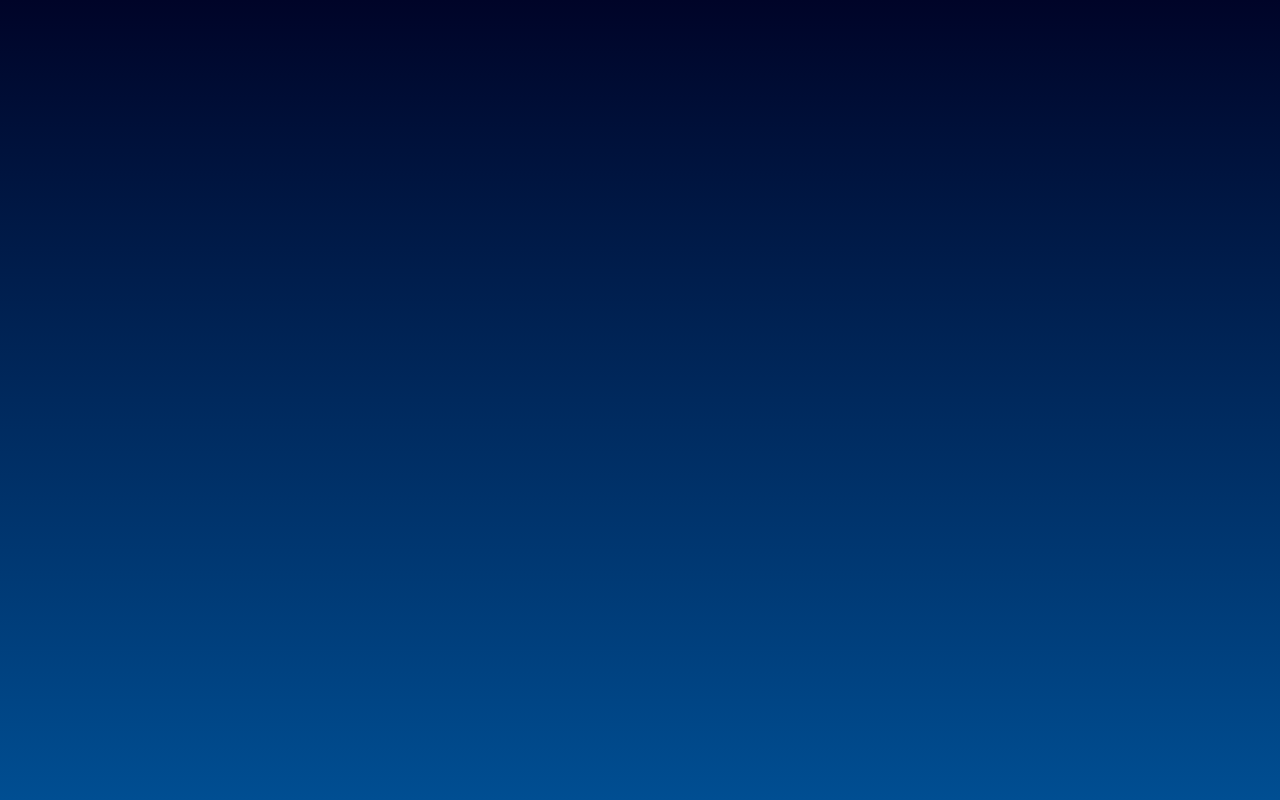
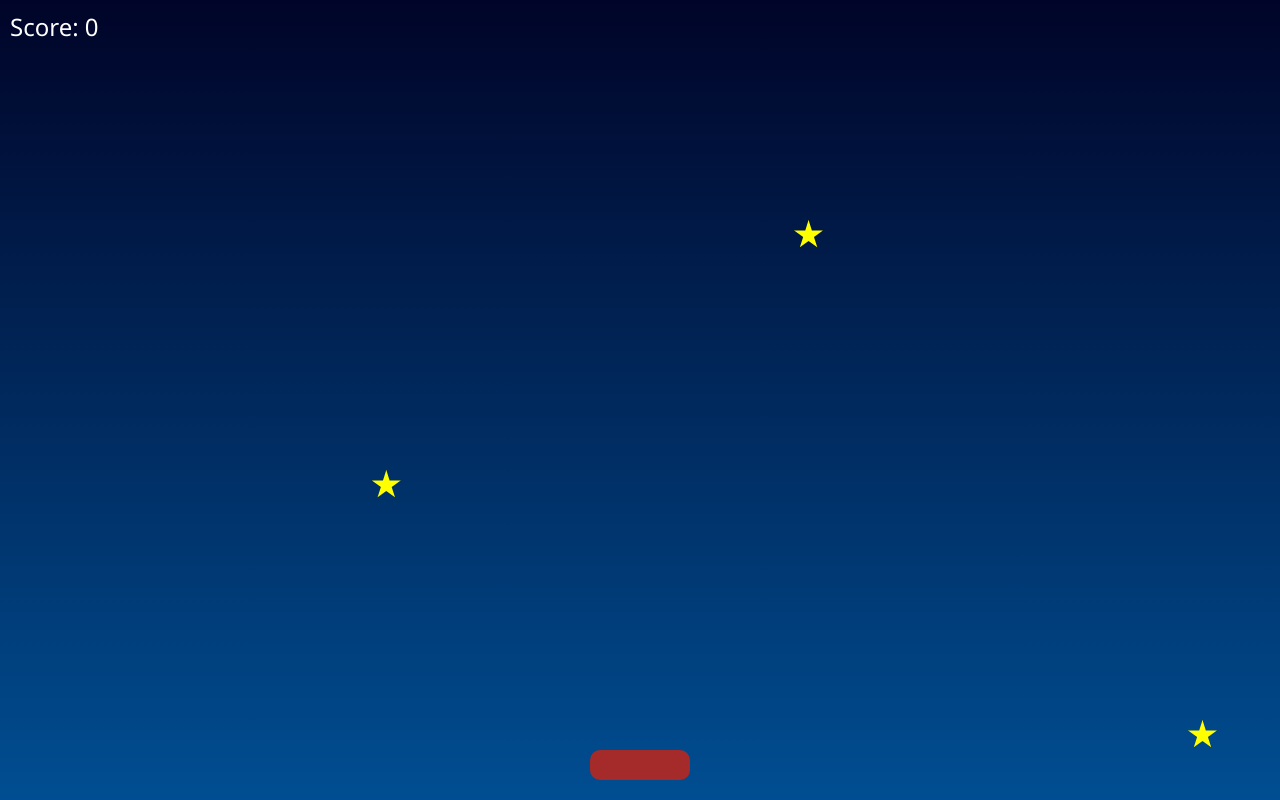
Before and after one commit to chrislynduerme8-prog/Falling-Stars-Catcher, a plain HTML site: page index.html in a window 1280 px wide. Drawn offline with Linux system fonts and the light colour scheme.

Commit message:
Update index.html

```diff
--- a/index.html
+++ b/index.html
@@ -36,3 +36,74 @@
     #basket {
       position: absolute;
       bottom: 20px;
+      left: 50%;
+      width: 100px;
+      height: 30px;
+      margin-left: -50px;
+      background: brown;
+      border-radius: 10px;
+    }
+
+    #score {
+      position: absolute;
+      top: 10px;
+      left: 10px;
+      font-size: 24px;
+    }
+  </style>
+</head>
+<body>
+  <div id="game">
+    <div id="basket"></div>
+    <div id="score">Score: 0</div>
+  </div>
+
+  <script>
+    const game = document.getElementById('game');
+    const basket = document.getElementById('basket');
+    const scoreDisplay = document.getElementById('score');
+    let score = 0;
+
+    // Move basket with mouse
+    game.addEventListener('mousemove', e => {
+      const x = e.clientX;
+      basket.style.left = `${x - basket.offsetWidth / 2}px`;
+    });
+
+    // Create falling stars
+    function createStar() {
+      const star = document.createElement('div');
+      star.classList.add('star');
+      star.style.left = `${Math.random() * (window.innerWidth - 30)}px`;
+      star.style.top = `-30px`;
+      game.appendChild(star);
+
+      let fallInterval = setInterval(() => {
+        const starTop = parseInt(star.style.top);
+        star.style.top = `${starTop + 5}px`;
+
+        // Collision detection
+        const starRect = star.getBoundingClientRect();
+        const basketRect = basket.getBoundingClientRect();
+
+        if (
+          starRect.bottom >= basketRect.top &&
+          starRect.left < basketRect.right &&
+          starRect.right > basketRect.left
+        ) {
+          clearInterval(fallInterval);
+          game.removeChild(star);
+          score++;
+          scoreDisplay.textContent = `Score: ${score}`;
+        } else if (starTop > window.innerHeight) {
+          clearInterval(fallInterval);
+          game.removeChild(star);
+        }
+      }, 20);
+    }
+
+    // Drop stars every 1 second
+    setInterval(createStar, 1000);
+  </script>
+</body>
+</html>
```
